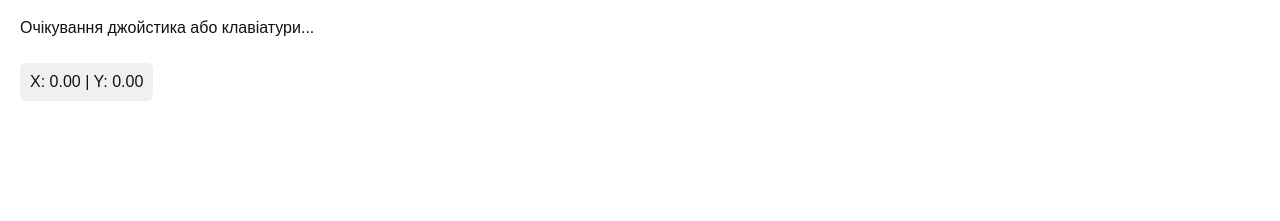
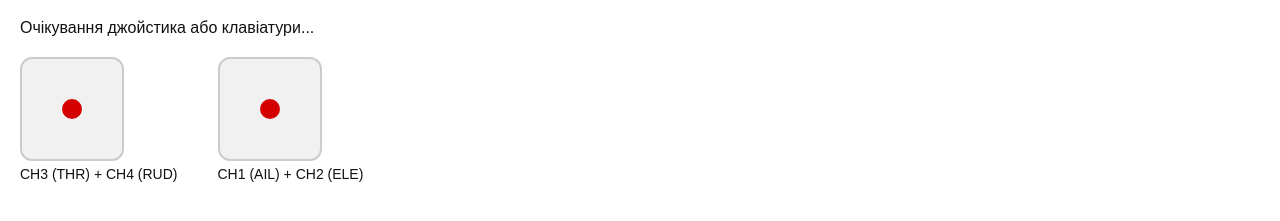
Before and after one commit to shewa420/drone-control, a plain HTML site: page app/static/frontend/dashboard.html in a window 1280 px wide. Shown: the part 135-356 px from the top of the page. Drawn offline with Linux system fonts and the light colour scheme.

Commit message:
Графічна візуалізація стиків і оновлений стиль

```diff
--- a/app/static/frontend/dashboard.html
+++ b/app/static/frontend/dashboard.html
@@ -36,13 +36,36 @@
       font-size: 18px;
     }
 
-    .stick-values {
-      font-size: 16px;
-      margin-top: 10px;
-      background: #f0f0f0;
-      padding: 10px;
-      border-radius: 6px;
-      display: inline-block;
+    .stick-visual {
+      display: flex;
+      gap: 40px;
+      margin-top: 20px;
+    }
+
+    .stick {
+      width: 100px;
+      height: 100px;
+      background: #f1f1f1;
+      border: 2px solid #ccc;
+      border-radius: 12px;
+      position: relative;
+    }
+
+    .dot {
+      width: 20px;
+      height: 20px;
+      background: #d40000;
+      border-radius: 50%;
+      position: absolute;
+      top: 40px;
+      left: 40px;
+      transition: all 0.1s linear;
+    }
+
+    .label {
+      text-align: center;
+      margin-top: 5px;
+      font-size: 14px;
     }
   </style>
 </head>
@@ -59,7 +82,21 @@
   <div class="container">
     <h1>Керування дроном</h1>
     <p id="status">Очікування джойстика або клавіатури...</p>
-    <div class="stick-values" id="sticks">X: 0.00 | Y: 0.00</div>
+
+    <div class="stick-visual">
+      <div>
+        <div class="stick" id="stick-left">
+          <div class="dot" id="dot-left"></div>
+        </div>
+        <div class="label">CH3 (THR) + CH4 (RUD)</div>
+      </div>
+      <div>
+        <div class="stick" id="stick-right">
+          <div class="dot" id="dot-right"></div>
+        </div>
+        <div class="label">CH1 (AIL) + CH2 (ELE)</div>
+      </div>
+    </div>
   </div>
 
   <script>
@@ -84,9 +121,9 @@
       setTimeout(() => { sent[command] = false }, 300);
     }
 
-    // 🎮 Gamepad
     window.addEventListener("gamepadconnected", () => {
       document.getElementById("status").textContent = "🎮 Джойстик підключено!";
+      console.log("🎮 Gamepad connected:", navigator.getGamepads()[0]);
       pollGamepad();
     });
 
@@ -94,11 +131,23 @@
       const gp = navigator.getGamepads()[0];
       if (!gp) return requestAnimationFrame(pollGamepad);
 
-      const [lx, ly] = [gp.axes[0], gp.axes[1]];
+      const [ali, ele, rud, thr] = [
+        gp.axes[0] || 0,           // CH1 - Roll (AIL)
+        -gp.axes[1] || 0,          // CH2 - Pitch (ELE), інвертований
+        gp.axes[2] || 0,           // CH4 - Yaw (RUD)
+        -gp.axes[3] || 0           // CH3 - Throttle (THR), інвертований
+      ];
+
+      const dotL = document.getElementById("dot-left");
+      const dotR = document.getElementById("dot-right");
+
+      dotL.style.left = `${40 + rud * 30}px`;
+      dotL.style.top = `${40 + thr * 30}px`;
+
+      dotR.style.left = `${40 + ali * 30}px`;
+      dotR.style.top = `${40 + ele * 30}px`;
+
       const btns = gp.buttons;
-
-      document.getElementById("sticks").textContent = `X: ${lx.toFixed(2)} | Y: ${ly.toFixed(2)}`;
-
       btns.forEach((btn, i) => {
         if (btn.pressed) {
           console.log(`🎮 Button ${i} pressed`);
@@ -110,15 +159,14 @@
       if (btns[2]?.pressed) sendCommand("TAKEOFF");
       if (btns[3]?.pressed) sendCommand("LAND");
 
-      if (ly < -0.5) sendCommand("FORWARD");
-      if (ly >  0.5) sendCommand("BACKWARD");
-      if (lx < -0.5) sendCommand("LEFT");
-      if (lx >  0.5) sendCommand("RIGHT");
+      if (ele > 0.5) sendCommand("FORWARD");
+      if (ele < -0.5) sendCommand("BACKWARD");
+      if (ali < -0.5) sendCommand("LEFT");
+      if (ali > 0.5) sendCommand("RIGHT");
 
       requestAnimationFrame(pollGamepad);
     }
 
-    // ⌨️ Клавіатура
     document.addEventListener("keydown", (e) => {
       console.log(`⌨️ Key pressed: ${e.key}`);
       switch (e.key.toLowerCase()) {
```
